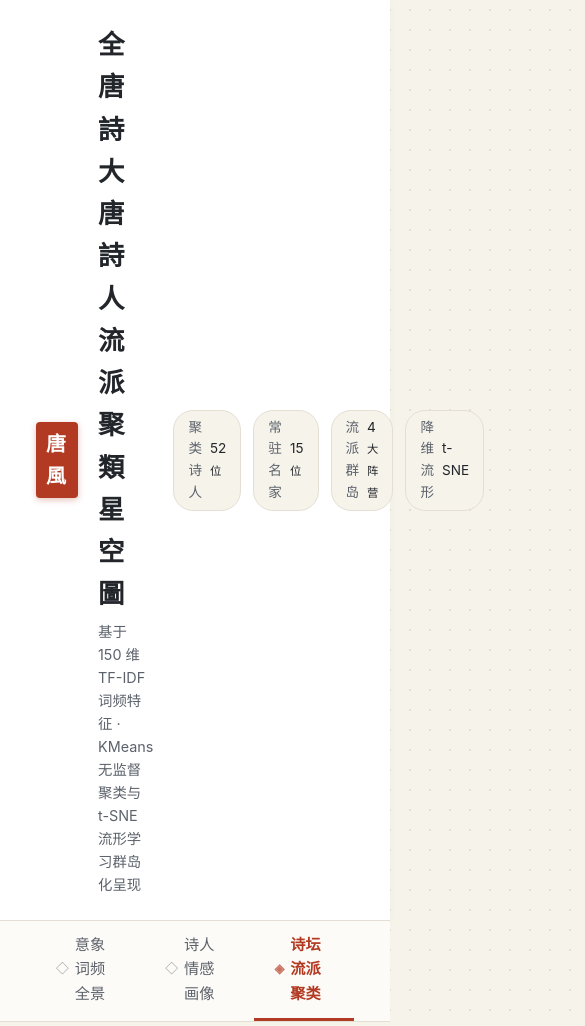
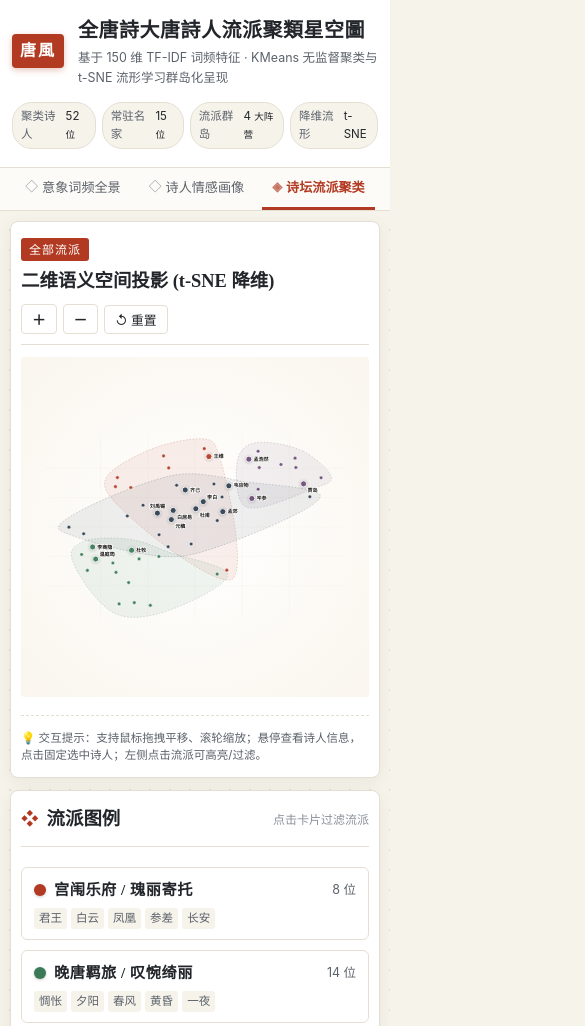
Before and after one commit to Shadowmistress233/lab-training-camp, a website built with Vite: page 01-tang-poetry-analysis/web/clusters.html in a window 390 px wide. Shown: the top 1026 px of the page, 585 px wide, since content can reach past the window. Built offline with nearby package versions, Linux system fonts and the light colour scheme.

Commit message:
feat(web): add responsive mobile and tablet layout adaptation

```diff
--- a/01-tang-poetry-analysis/web/css/style.css
+++ b/01-tang-poetry-analysis/web/css/style.css
@@ -40,6 +40,7 @@ body {
   min-height: 100vh;
   display: flex;
   flex-direction: column;
+  overflow-x: hidden;
   background-image: radial-gradient(#e5dfd3 0.75px, transparent 0.75px);
   background-size: 20px 20px;
 }
@@ -1032,3 +1033,192 @@ body {
 .poet-dot-group.dimmed {
   opacity: 0.12;
 }
+
+/* ==========================================================================
+   移动端与窄屏响应式适配 (Responsive Adaptation for Mobile & Tablet)
+   ========================================================================== */
+
+/* 平板与大屏手机断点 (<= 992px) */
+@media (max-width: 992px) {
+  .header {
+    padding: 18px 20px;
+  }
+
+  .header-inner {
+    flex-wrap: wrap;
+    gap: 14px;
+  }
+
+  .stats-ribbon {
+    width: 100%;
+    overflow-x: auto;
+    padding-bottom: 4px;
+    -webkit-overflow-scrolling: touch;
+  }
+
+  .top-nav {
+    padding: 0 16px;
+    overflow-x: auto;
+    -webkit-overflow-scrolling: touch;
+  }
+
+  .nav-container {
+    width: max-content;
+  }
+
+  .main-container {
+    grid-template-columns: 1fr;
+    gap: 20px;
+    padding: 0 16px;
+    margin: 18px auto;
+  }
+
+  /* 核心视觉图表置顶，过滤控制卡片排在下方 */
+  .right-panel {
+    order: 1;
+    padding: 20px 16px;
+  }
+
+  .left-panel {
+    order: 2;
+    padding: 20px 16px;
+  }
+
+  .poet-rank-list {
+    max-height: 360px;
+  }
+}
+
+/* 手机竖屏断点 (<= 640px) */
+@media (max-width: 640px) {
+  .header {
+    padding: 14px 12px;
+  }
+
+  .seal-mark {
+    font-size: 1rem;
+    padding: 4px 8px;
+  }
+
+  .main-title {
+    font-size: 1.25rem;
+    letter-spacing: 0.5px;
+  }
+
+  .sub-title {
+    font-size: 0.78rem;
+    margin-top: 2px;
+  }
+
+  .stats-ribbon {
+    gap: 6px;
+  }
+
+  .stat-pill {
+    padding: 4px 8px;
+    font-size: 0.72rem;
+  }
+
+  .top-nav {
+    padding: 0 8px;
+  }
+
+  .nav-tab {
+    padding: 9px 10px;
+    font-size: 0.82rem;
+    gap: 4px;
+  }
+
+  .main-container {
+    padding: 0 10px;
+    margin: 10px auto;
+    gap: 12px;
+  }
+
+  .right-panel {
+    padding: 14px 10px;
+    border-radius: 8px;
+  }
+
+  .left-panel {
+    padding: 14px 10px;
+    border-radius: 8px;
+  }
+
+  .chart-header {
+    flex-direction: column;
+    gap: 8px;
+    margin-bottom: 12px;
+    padding-bottom: 10px;
+  }
+
+  .current-cat-name {
+    font-size: 1.15rem;
+  }
+
+  .current-cat-desc {
+    font-size: 0.78rem;
+  }
+
+  /* 图表舞台适配手机高宽 */
+  .chart-stage {
+    height: 330px;
+  }
+
+  .polar-stage {
+    min-height: 330px;
+    padding: 4px;
+  }
+
+  #polar-chart-svg {
+    height: 330px;
+  }
+
+  .scatter-stage {
+    min-height: 340px;
+  }
+
+  #scatter-plot-svg {
+    height: 340px;
+  }
+
+  .footer-tip {
+    font-size: 0.72rem;
+    line-height: 1.4;
+  }
+
+  /* 浮动卡片与列表优化 */
+  .tooltip {
+    max-width: 250px;
+    padding: 10px;
+    font-size: 0.78rem;
+  }
+
+  .poet-rank-list {
+    max-height: 260px;
+  }
+
+  .poet-item {
+    padding: 8px 10px;
+  }
+
+  .poet-name {
+    font-size: 0.95rem;
+  }
+
+  .category-cards {
+    gap: 10px;
+  }
+
+  .cat-card {
+    padding: 12px;
+  }
+
+  .cluster-legend-list {
+    gap: 10px;
+  }
+
+  .cluster-legend-card {
+    padding: 10px 12px;
+  }
+}
```
